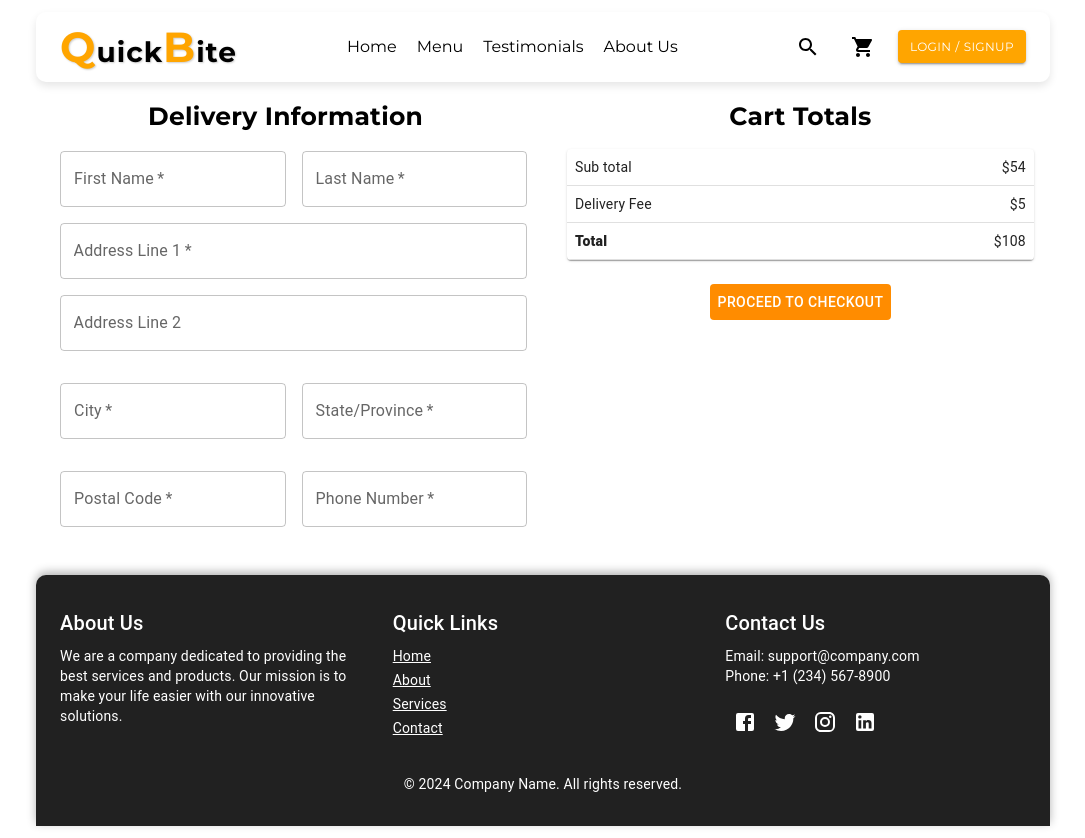
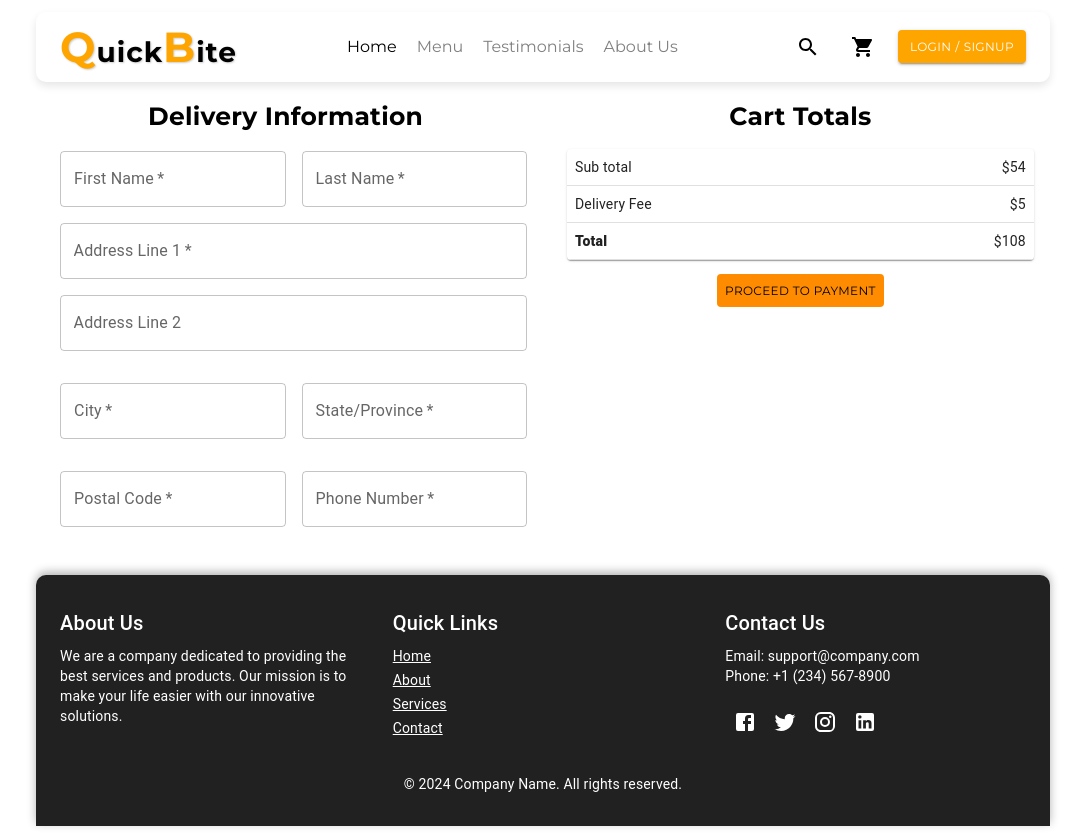
Before and after one commit to pradeep-lumel/food-delivery-app, a React (Vite) app in the folder frontend/: page /order in a window 1280 px wide. Shown: the whole page, without its empty margins (97-1182 px from the left). Built offline with nearby package versions, Linux system fonts and the light colour scheme.

Commit message:
almost completed the UI

```diff
--- a/frontend/src/components/Cart.jsx
+++ b/frontend/src/components/Cart.jsx
@@ -14,6 +14,7 @@ import Typography from '@mui/material/Typography';
 import { styled } from '@mui/material/styles';
 import SendIcon from '@mui/icons-material/Send';
 import { HeadingTypo } from '../utils/Typo';
+import { useNavigate } from 'react-router-dom';
 
 const PromoCodeLabel = styled(Typography)(({ theme }) => ({
   color: theme.palette.text.secondary,
@@ -26,7 +27,7 @@ const Cart = () => {
     { id: 1, title: 'Item 1', price: 10, quantity: 1 },
     { id: 2, title: 'Item 2', price: 20, quantity: 2 },
   ];
-
+  const navigate=useNavigate()
   const handleRemove = (id) => {
     console.log('Remove item with id:', id);
   };
@@ -110,7 +111,7 @@ const Cart = () => {
           }}
         />
       </Stack>
-      <Button sx={{bgcolor:'darkOrange',color:'white'}}>PROCEED TO CHECKOUT</Button>
+      <Button onClick={()=>navigate('/order')} sx={{bgcolor:'darkOrange',color:'white',fontSize:'10px',color:'black',fontFamily:'Montserrat',fontWeight:'500'}}>PROCEED TO CHECKOUT</Button>
     </Container>
   );
 };
--- a/frontend/src/components/FoodCard.jsx
+++ b/frontend/src/components/FoodCard.jsx
@@ -1,4 +1,4 @@
-import React, { useState } from 'react';
+import React, { useEffect, useState } from 'react';
 import { Card, CardMedia, CardContent, Box, IconButton } from '@mui/material';
 import Rating from '@mui/material/Rating';
 import { styled } from '@mui/material/styles';
@@ -6,6 +6,8 @@ import { Typography } from '@mui/material';
 import { HeadingTypo, SubtitleTypo } from '../utils/Typo';
 import AddIcon from '@mui/icons-material/Add';
 import RemoveIcon from '@mui/icons-material/Remove';
+import { useDispatch, useSelector } from 'react-redux';
+import { setFoodOrderedCount } from '../slicers/FoodDisplaySlice';
 
 const GoldTypography = styled(Typography)(({ theme }) => ({
   fontSize: {
@@ -17,21 +19,18 @@ const GoldTypography = styled(Typography)(({ theme }) => ({
 }));
 
 const FoodCard = ({ name, image, price, description }) => {
-  const [addButtonClicked, setAddButtonClicked] = useState(false);
-  const [quantity, setQuantity] = useState(1);
-
-  const handleAddClick = () => {
-    setAddButtonClicked(!addButtonClicked);
-  };
+  const quantity=useSelector(state=>state.foodDisplay.foodOrderedCount[name]??0);
+  const dispatch=useDispatch();
 
   const handleIncrease = () => {
-    setQuantity(prev => prev + 1);
+    dispatch(setFoodOrderedCount({foodName:name,count:1}))
   };
 
   const handleDecrease = () => {
-    if (quantity > 0) setQuantity(prev => prev - 1);
+    if (quantity > 0) dispatch(setFoodOrderedCount({foodName:name,count:-1}))
+      if(quantity==1)setAddButtonClicked(!addButtonClicked);
   };
-
+  useEffect(()=>{},[quantity])
   return (
     <Card
       sx={{
@@ -61,7 +60,7 @@ const FoodCard = ({ name, image, price, description }) => {
           transition: 'all 0.3s ease-in-out',
         }}
       >
-        {addButtonClicked ? (
+        {quantity!=0 ? (
           <Box
             sx={{
               display: 'flex',
@@ -122,7 +121,7 @@ const FoodCard = ({ name, image, price, description }) => {
           </Box>
         ) : (
           <IconButton
-            onClick={handleAddClick}
+            onClick={handleIncrease}
             sx={{
               height: { xs: '30px' },
               width: { xs: '30px' },
--- a/frontend/src/components/MyOrders.jsx
+++ b/frontend/src/components/MyOrders.jsx
@@ -4,7 +4,6 @@ import { HeadingTypo } from '../utils/Typo'
 import WidgetsIcon from '@mui/icons-material/Widgets';
 
 const MyOrders = () => {
-  // Dummy data for orders
   const orders = [
     { id: 1, date: '2024-09-10', total: '$54', status: 'Delivered' },
     { id: 2, date: '2024-09-08', total: '$108', status: 'Pending' },
--- a/frontend/src/components/Navbar.jsx
+++ b/frontend/src/components/Navbar.jsx
@@ -4,7 +4,7 @@ import SearchIcon from '@mui/icons-material/Search';
 import ShoppingCartIcon from '@mui/icons-material/ShoppingCart';
 import AccountCircleIcon from '@mui/icons-material/AccountCircle';
 import { Link as ScrollLink } from 'react-scroll';
-import { useNavigate,Link } from 'react-router-dom';
+import { useNavigate,Link,useLocation } from 'react-router-dom';
 const MenuContainer = styled(Box)(({ theme }) => ({
   display: 'flex',
   listStyle: 'none',
@@ -42,9 +42,8 @@ const IconContainer = styled(Box)(({ theme }) => ({
 
 const Navbar = () => {
   const [activeTab, setActiveTab] = useState('Home');
-  const [modalOpen, setModalOpen] = useState(false);
-  const handleOpen = () => setModalOpen(true);
-  const handleClose = () => setModalOpen(false);
+  const location = useLocation();
+  const isHome = location.pathname === '/' ;
   const handleTabClick = (tab) => {
     setActiveTab(tab);
   };
@@ -77,11 +76,14 @@ const Navbar = () => {
           lineHeight: '1.2',
         }}
       >
+        <div onClick={()=>navigate('/')}>
         <HeaderSpan>Q</HeaderSpan>uick<HeaderSpan>B</HeaderSpan>ite
+        </div>
       </Typography>
 
       <MenuContainer component="ul">
-        {['Home', 'Menu', 'Testimonials', 'About Us'].map((tab) => (
+        <li onClick={()=>navigate('/')}>Home</li>
+        {['Menu', 'Testimonials', 'About Us'].map((tab) => (
           <li
             key={tab}
             className={activeTab === tab ? 'active' : ''}
@@ -91,6 +93,7 @@ const Navbar = () => {
                 document.getElementById(tab)?.scrollIntoView({ behavior: 'smooth' });
               }
             }}
+            style={{ pointerEvents: !isHome && tab !== 'Home' ? 'none' : 'auto', color: !isHome && tab !== 'Home' ? 'gray' : 'inherit' }}
           >
             <ScrollLink
               to={tab}
@@ -109,8 +112,8 @@ const Navbar = () => {
         <IconButton sx={{display:{xs:'none',md:'flex'}}} color="inherit">
           <SearchIcon />
         </IconButton>
-        <IconButton sx={{display:{xs:'none',md:'flex'}}} color="inherit">
-          <ShoppingCartIcon />
+        <IconButton onClick={()=>navigate('/cart')} sx={{display:{xs:'none',md:'flex'}}} color="inherit">
+          <ShoppingCartIcon/>
         </IconButton>
         <Button
       sx={{
--- a/frontend/src/components/Order.jsx
+++ b/frontend/src/components/Order.jsx
@@ -121,8 +121,8 @@
                 </TableBody>
             </Table>
             </TableContainer>
-            <Button sx={{bgcolor:'darkOrange',color:'white',marginTop:'5%'}}>PROCEED TO CHECKOUT</Button>
-        </Box>
+            <Button onClick={()=>navigate('/order')} sx={{bgcolor:'darkOrange',marginTop:'3%',color:'white',fontSize:'12px',color:'black',fontFamily:'Montserrat',fontWeight:'500'}}>PROCEED TO PAYMENT</Button>
+            </Box>
         </Stack>
     );
     }
--- a/frontend/src/slicers/FoodDisplaySlice.js
+++ b/frontend/src/slicers/FoodDisplaySlice.js
@@ -4,13 +4,19 @@ export const foodDisplaySlice=createSlice({
     name:'foods',
     initialState:{
         activeFoodCategory:'',
+        foodOrderedCount:{}
     },
     reducers:{
         setActiveFoodCategory:(state,action)=>{
             state.activeFoodCategory=action.payload
+        },
+        setFoodOrderedCount:(state,action)=>{
+          const{foodName,count}=action.payload;
+          if(state.foodOrderedCount[foodName])state.foodOrderedCount[foodName]+=count;
+          else state.foodOrderedCount[foodName]=count
         }
     }
 })
 
-export const{setActiveFoodCategory}=foodDisplaySlice.actions;
+export const{setActiveFoodCategory,setFoodOrderedCount}=foodDisplaySlice.actions;
 export default foodDisplaySlice.reducer
```
